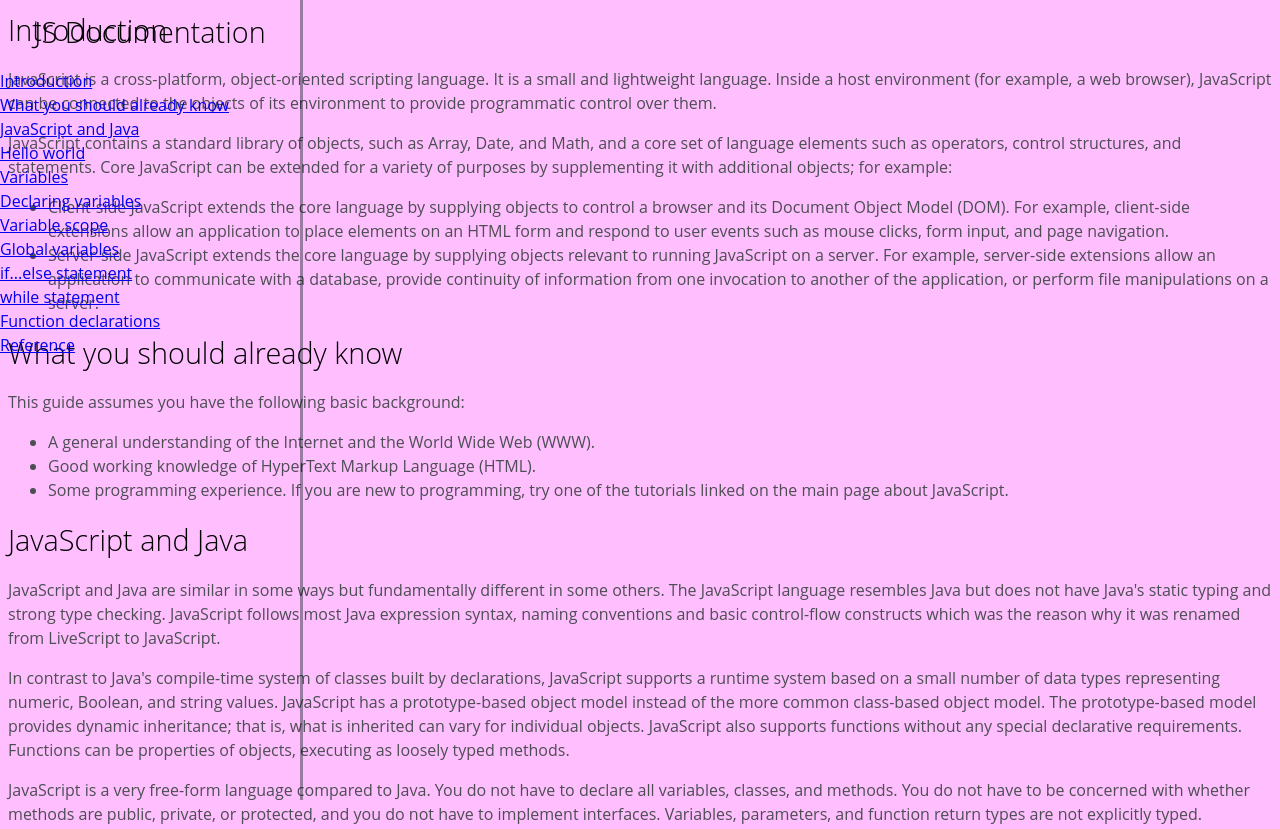
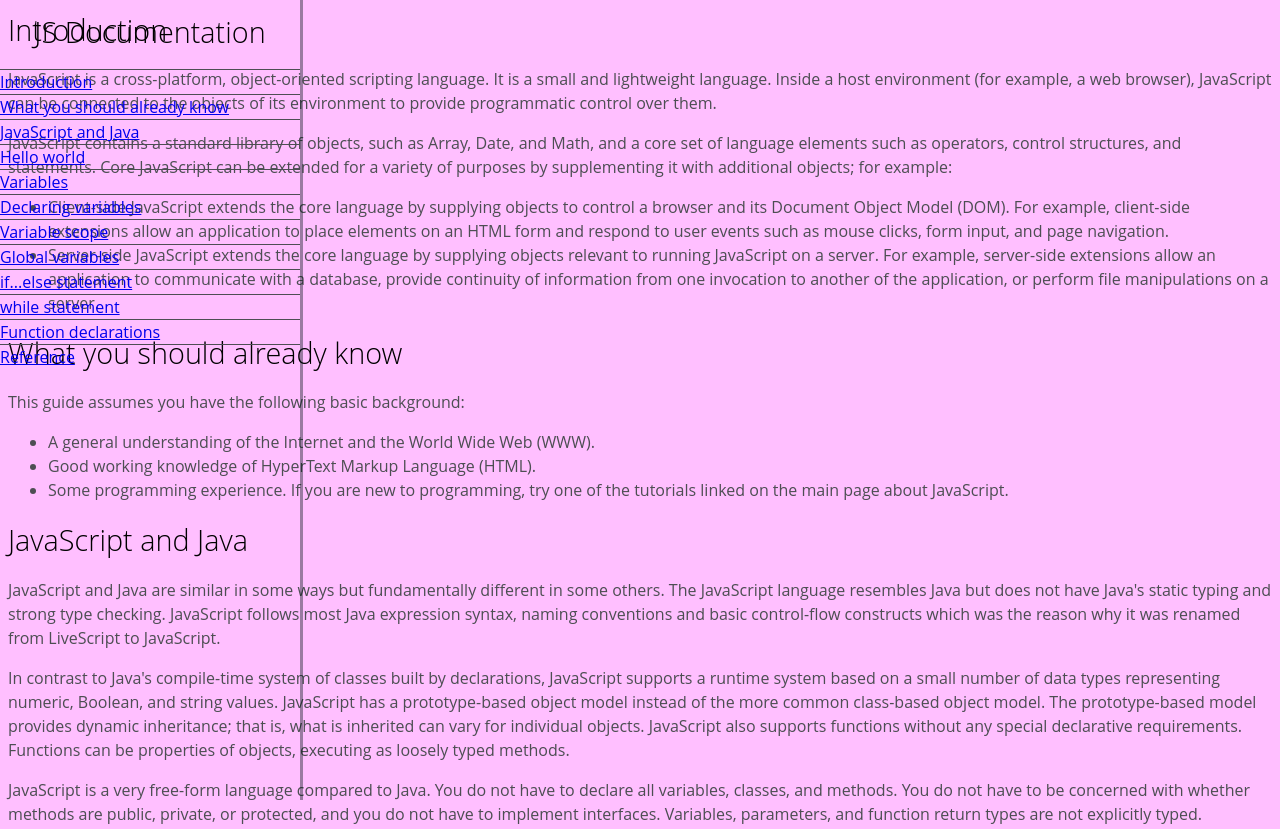
Before and after one commit to Yinkusadel/14-fcc-technical-documentation-page, a website: page index.html in a window 1280 px wide. Shown: the top 829 px of the page. Drawn offline with Linux system fonts and the light colour scheme.

Commit message:
navbar li id added

```diff
--- a/styles.css
+++ b/styles.css
@@ -37,3 +37,11 @@ header {
   overflow-y: auto;
   overflow-x: hidden;
 }
+
+#navbar li {
+    color: #4d4e53;
+    border-top: 1px solid;
+    list-style: none;
+    position: relative;
+    width: 100%;
+  }
```
Lines whose indentation alone changed are shown as unchanged.
